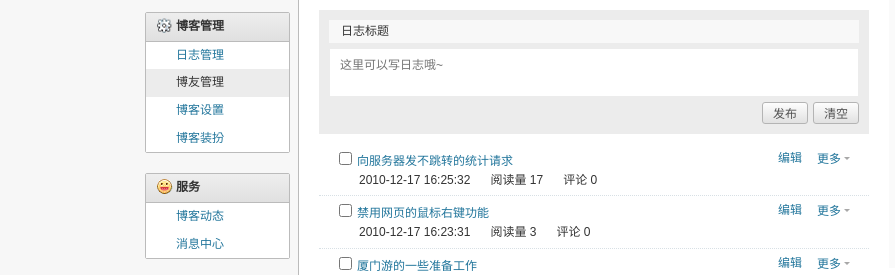
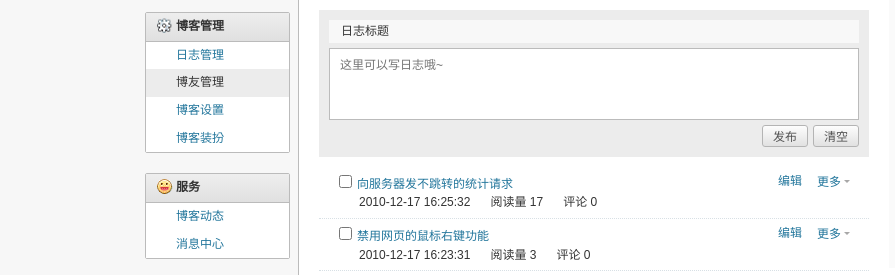
Before and after one commit to jerryni/netease, a plain HTML site: page homework/index.html in a window 1280 px wide. Shown: the part 203-478 px from the top of the page, 0-895 px from the left. Drawn offline with Linux system fonts and the light colour scheme.

Commit message:
fix 修复日志form样式

```diff
--- a/homework/css/style.css
+++ b/homework/css/style.css
@@ -264,8 +264,9 @@ a:hover {
     padding: 10px;
     margin-bottom: 5px;
     width: 100%;
+    height: 72px;
     display: block;
-    border: #ececec 1px solid;
+    border: #bbb 1px solid;
 }
 
 .m-postlist {}
```
